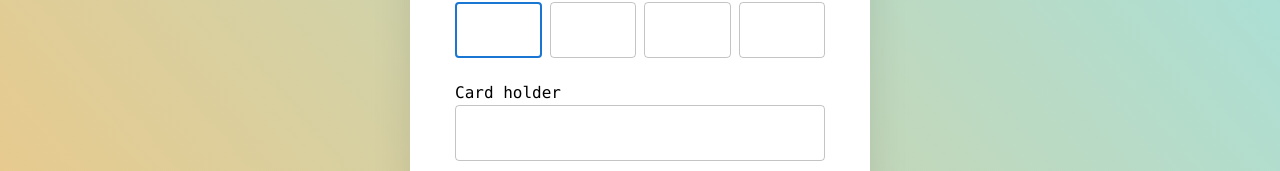
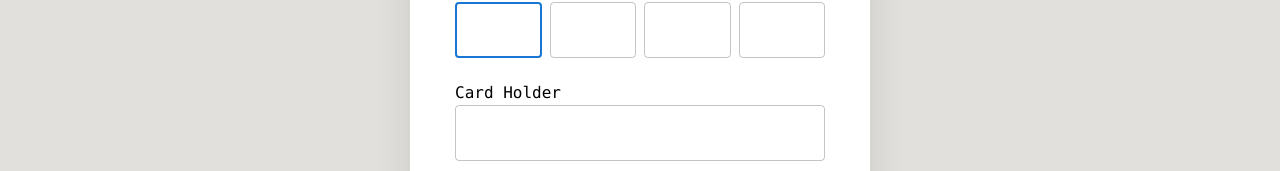
Before and after one commit to gabyfersan/credit-card, a React (Vite) app: page / in a window 1280 px wide. Shown: the part 332-503 px from the top of the page. Built offline with nearby package versions, Linux system fonts and the light colour scheme.

Commit message:
Small fixes

```diff
--- a/index.html
+++ b/index.html
@@ -2,7 +2,6 @@
 <html lang="en">
   <head>
     <meta charset="UTF-8" />
-    <link rel="icon" type="image/svg+xml" href="/vite.svg" />
     <meta name="viewport" content="width=device-width, initial-scale=1.0" />
     <title>QueensLab Evaluation Assignment - React</title>
 
@@ -16,11 +15,7 @@
       html,
       body {
         min-height: 100%;
-        font-family: 'Open Sans', sans-serif;
-      }
-
-      body {
-        background: linear-gradient(50deg, #f3c680, #a1e3e2);
+        background: rgb(225, 224, 221);
       }
     </style>
   </head>
--- a/src/App.tsx
+++ b/src/App.tsx
@@ -1,4 +1,4 @@
-import { useState, useEffect } from "react";
+import React, { useState, useEffect } from "react";
 import CreditCard from "./credit-card/CreditCard";
 import { CardInformation } from "./credit-card/types";
 
--- a/src/credit-card/components/CardNameInputField.tsx
+++ b/src/credit-card/components/CardNameInputField.tsx
@@ -27,7 +27,7 @@ export const CardNameInputField: React.FC<
 
   return (
     <Box>
-      <Typography component="h2">Card holder</Typography>
+      <Typography component="h2">Card Holder</Typography>
       <TextField
         type="text"
         fullWidth
--- a/src/credit-card/components/CardNumberInputField.tsx
+++ b/src/credit-card/components/CardNumberInputField.tsx
@@ -36,7 +36,7 @@ export const CardNumberInputField: React.FC<
     if (isInvalidKey || isSingleKeyNotNumber) {
       return;
     }
-    const numberToAdd = parseInt(event.key);
+    const numberToAdd = parseInt(event.key, 10);
     let subArray;
     // Check if any of the first three input fields is in focus and full of numbers, and the user has not pressed backspace.
     // If true, change focus to the next input field.
@@ -71,7 +71,7 @@ export const CardNumberInputField: React.FC<
       Array(4 - subArray.length).fill(null)
     );
 
-    setCardNumArray((prevArray) => {
+    setCardNumArray((prevArray: number[]) => {
       const newArray = [...prevArray];
       newArray.splice(newIndex * 4, 4, ...fillArrayWithNulls);
       return newArray;
--- a/src/credit-card/credit-card-box/CreditCardBox.tsx
+++ b/src/credit-card/credit-card-box/CreditCardBox.tsx
@@ -52,7 +52,7 @@ const CreditCardBox: React.FC<CreditCardBoxProps> = ({
             </svg>
           </div>
           <div className="number">
-            {cardNumArray.map((number, i) => {
+            {cardNumArray.map((number: number, i: number) => {
               let output;
 
               output = number === null ? "*" : number;
```
Also changed, not shown: src/credit-card/CreditCard.tsx (+1 -7 lines), src/credit-card/types.tsx (+10 -2 lines).
